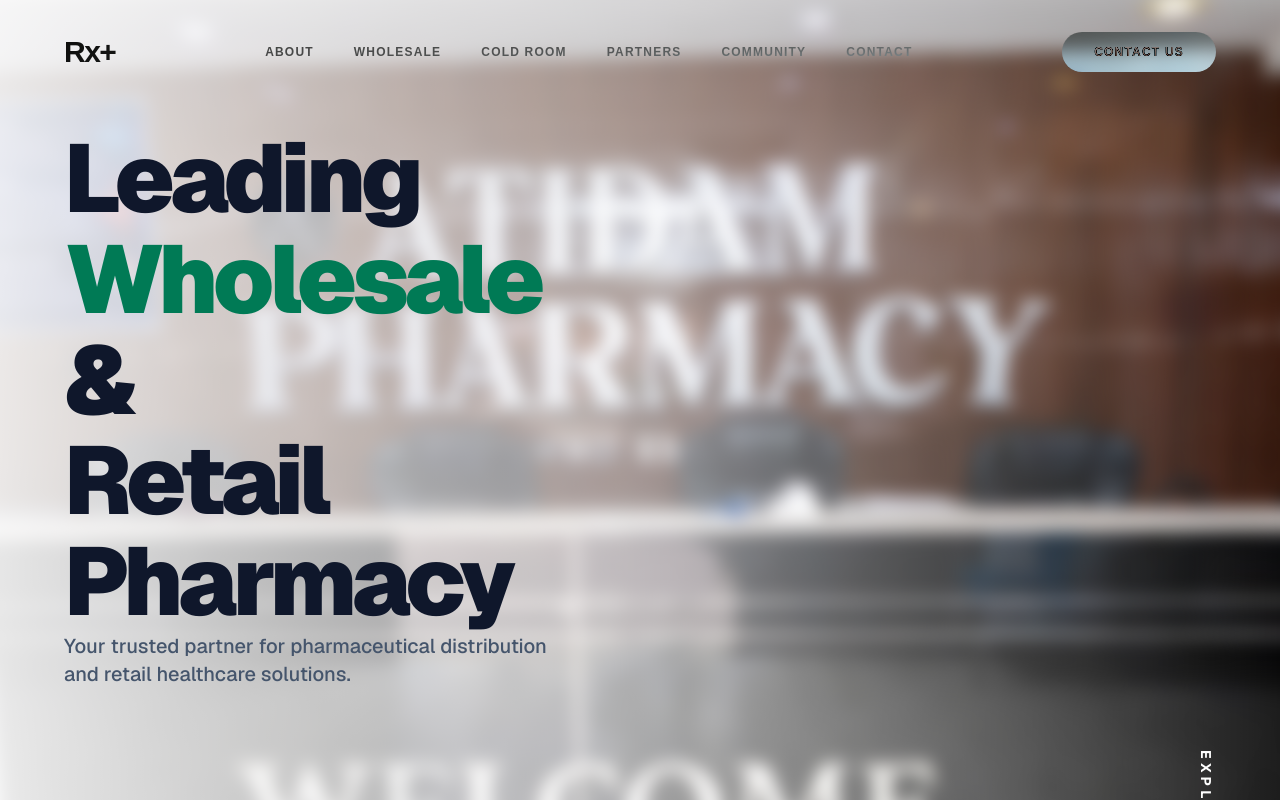
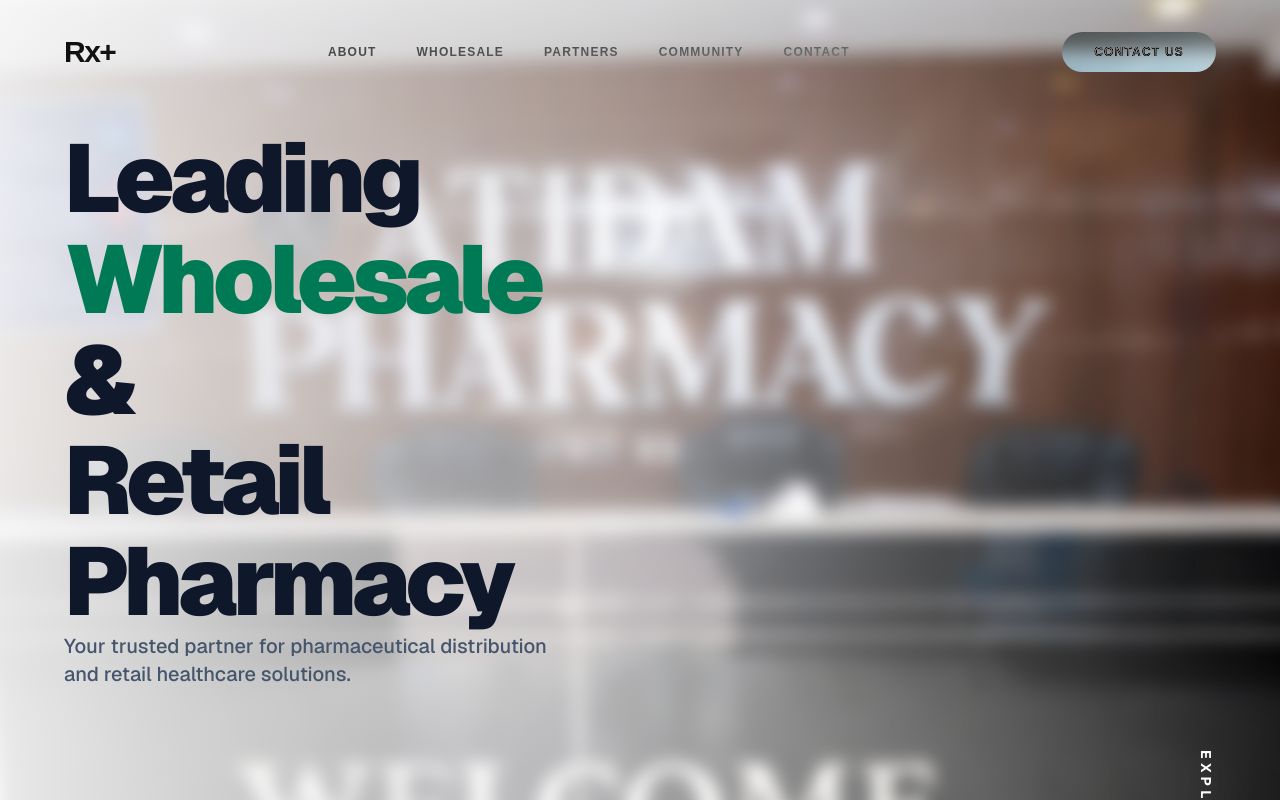
Before and after one commit to tomdan-ai/Atidam, a Next.js app: page / in a window 1280 px wide. Shown: the top 800 px of the page. Built offline with nearby package versions, Linux system fonts and the light colour scheme.

Commit message:
feat: Remove Cold Room link from Navbar for cleaner navigation

```diff
--- a/components/Navbar.tsx
+++ b/components/Navbar.tsx
@@ -11,7 +11,6 @@ export default function Navbar() {
   const navLinks = [
     { label: "About", href: "/about" },
     { label: "Wholesale", href: "/wholesale" },
-    { label: "Cold Room", href: "/cold-room" },
     { label: "Partners", href: "/partners" },
     { label: "Community", href: "/community" },
     { label: "Contact", href: "/contact" },
```
